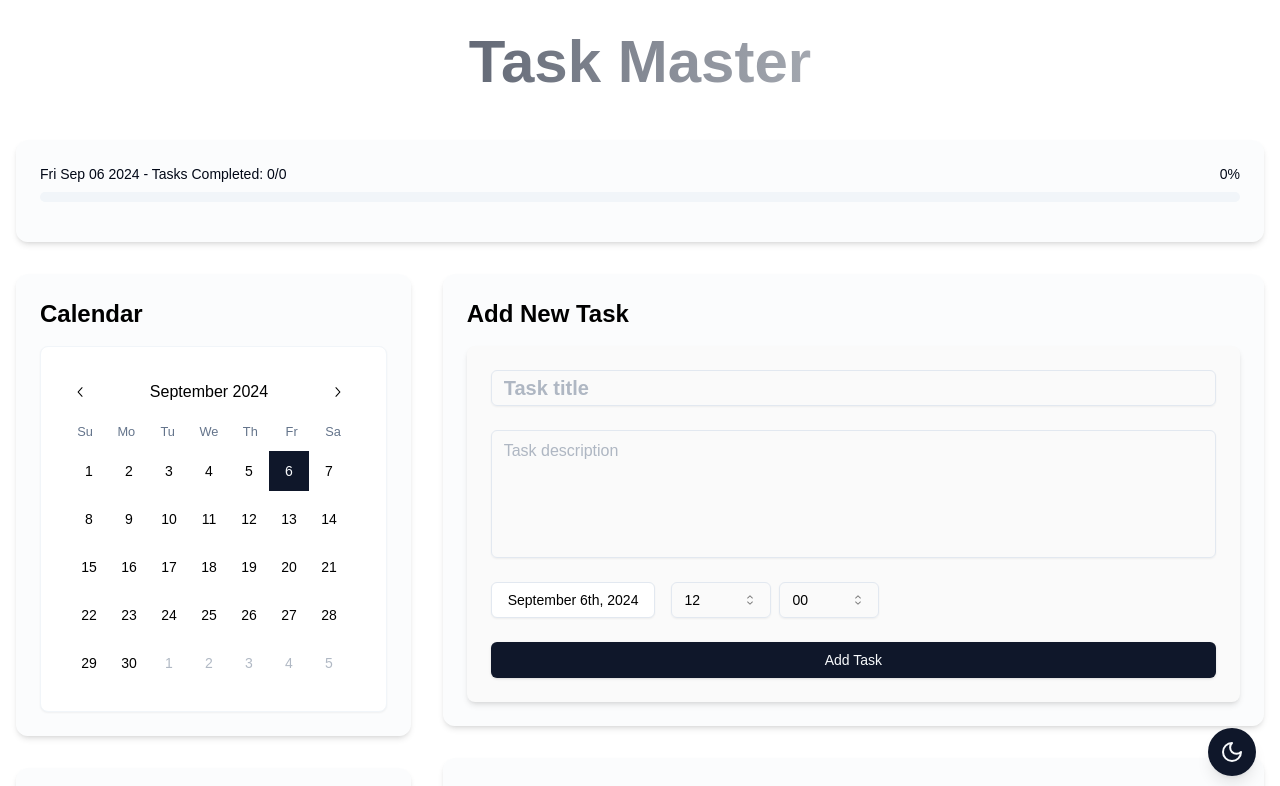
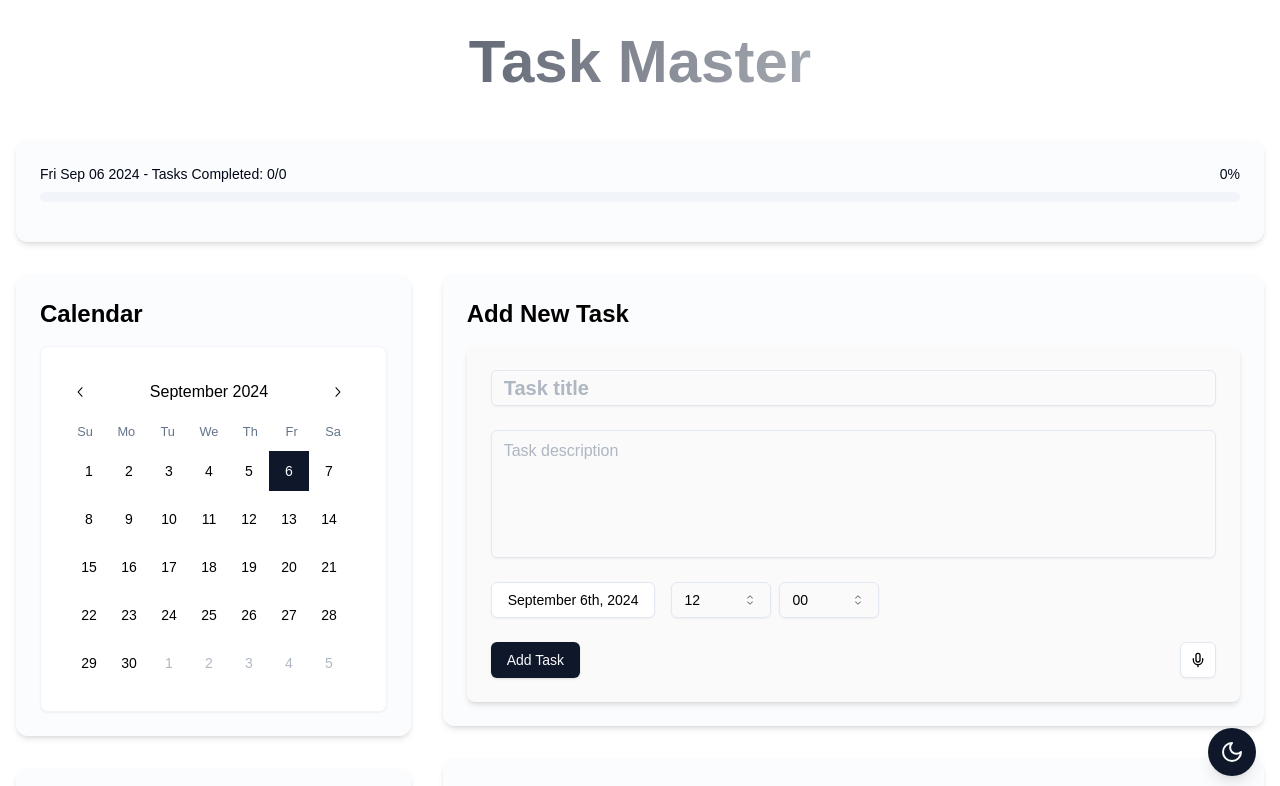
Before and after one commit to velgardey/task-master, a Next.js app: page / in a window 1280 px wide. Shown: the top 786 px of the page. Built offline with nearby package versions, Linux system fonts and the light colour scheme.

Commit message:
add voice assistant

```diff
--- a/src/components/TaskForm.tsx
+++ b/src/components/TaskForm.tsx
@@ -18,6 +18,7 @@ import {
   SelectTrigger,
   SelectValue,
 } from "@/components/ui/select";
+import VoiceAssistant from "./VoiceAssistant";
 
 interface TaskFormProps {
   onTaskAdded: () => void;
@@ -59,7 +60,6 @@ const TaskForm: React.FC<TaskFormProps> = ({ onTaskAdded, initialDate }) => {
     caption_label: "text-foreground dark:text-foreground font-medium",
     nav_button: "text-foreground dark:text-foreground",
   };
-
 
   return (
     <form
@@ -142,9 +142,12 @@ const TaskForm: React.FC<TaskFormProps> = ({ onTaskAdded, initialDate }) => {
           </Select>
         </div>
       </div>
-      <Button type="submit" className="w-full">
+      <div className="flex items-center justify-between">
+        <Button type="submit" className="w-auto">
           Add Task
         </Button>
+        <VoiceAssistant onTaskAdded={onTaskAdded} />
+      </div>
     </form>
   );
 };
--- a/src/components/VoiceAssistant.tsx
+++ b/src/components/VoiceAssistant.tsx
@@ -0,0 +1,128 @@
+import React, { useState, useEffect, useRef } from 'react';
+import { Button } from './ui/button';
+import { Mic, MicOff } from 'lucide-react';
+import { v4 as uuidv4 } from 'uuid';
+import { saveTask } from '@/lib/tasks';
+
+interface VoiceAssistantProps {
+  onTaskAdded: () => void;
+}
+
+const VoiceAssistant: React.FC<VoiceAssistantProps> = ({ onTaskAdded }) => {
+  const [isListening, setIsListening] = useState(false);
+  const [transcript, setTranscript] = useState('');
+  const recognitionRef = useRef<SpeechRecognition | null>(null);
+
+  useEffect(() => {
+    if ('SpeechRecognition' in window || 'webkitSpeechRecognition' in window) {
+      const SpeechRecognition = window.SpeechRecognition || window.webkitSpeechRecognition;
+      recognitionRef.current = new SpeechRecognition();
+      recognitionRef.current.continuous = true;
+      recognitionRef.current.interimResults = true;
+
+      recognitionRef.current.onresult = (event) => {
+        const current = event.resultIndex;
+        const transcriptText = event.results[current][0].transcript;
+        setTranscript(transcriptText);
+      };
+
+      recognitionRef.current.onerror = (event) => {
+        console.error('Speech recognition error', event.error);
+        setIsListening(false);
+      };
+
+      recognitionRef.current.onend = () => {
+        setIsListening(false);
+      };
+
+      recognitionRef.current.onspeechend = () => {
+        if (recognitionRef.current) {
+          recognitionRef.current.stop();
+        }
+        setIsListening(false);
+      };
+    }
+
+    return () => {
+      if (recognitionRef.current) {
+        recognitionRef.current.stop();
+      }
+    };
+  }, []);
+
+  const toggleListening = () => {
+    if (isListening) {
+      stopListening();
+    } else {
+      startListening();
+    }
+  };
+
+  const startListening = () => {
+    setIsListening(true);
+    setTranscript('');
+    if (recognitionRef.current) {
+      recognitionRef.current.start();
+    }
+  };
+
+  const stopListening = () => {
+    setIsListening(false);
+    if (recognitionRef.current) {
+      recognitionRef.current.stop();
+    }
+    processVoiceCommand(transcript);
+  };
+
+  const processVoiceCommand = (command: string) => {
+    const lowercaseCommand = command.toLowerCase();
+    const dateTimeRegex = /(\d{1,2}(?::\d{2})?\s*(?:am|pm)?)\s*(today|tomorrow|on\s+\w+day)?/i;
+    const match = lowercaseCommand.match(dateTimeRegex);
+
+    if (match) {
+      const timeStr = match[1];
+      const dayStr = match[2] || 'today';
+
+      let dueDate = new Date();
+      if (dayStr.includes('tomorrow')) {
+        dueDate.setDate(dueDate.getDate() + 1);
+      } else if (dayStr.includes('on')) {
+        // Handle specific days of the week
+        const dayOfWeek = dayStr.split(' ')[1];
+        const daysOfWeek = ['sunday', 'monday', 'tuesday', 'wednesday', 'thursday', 'friday', 'saturday'];
+        const targetDay = daysOfWeek.indexOf(dayOfWeek.toLowerCase());
+        const currentDay = dueDate.getDay();
+        const daysUntilTarget = (targetDay - currentDay + 7) % 7;
+        dueDate.setDate(dueDate.getDate() + daysUntilTarget);
+      }
+
+      const [hours, minutes] = timeStr.split(':').map(Number);
+      dueDate.setHours(hours, minutes || 0, 0, 0);
+
+      const newTask = {
+        id: uuidv4(),
+        title: lowercaseCommand.replace(dateTimeRegex, '').trim(),
+        description: '',
+        dueDate,
+        completed: false,
+        notes: '',
+      };
+
+      saveTask(newTask);
+      onTaskAdded();
+      setTranscript('');
+    }
+  };
+
+  return (
+    <div className="flex items-center space-x-2">
+      <Button onClick={toggleListening} variant="outline" size="icon">
+        {isListening ? <MicOff className="h-4 w-4" /> : <Mic className="h-4 w-4" />}
+      </Button>
+      {isListening && <p className="text-sm text-muted-foreground">Listening...</p>}
+      {transcript && <p className="text-sm">{transcript}</p>}
+    </div>
+  );
+};
+
+export default VoiceAssistant;
```
Also changed, not shown: src/app/page.tsx (+15 -4 lines), src/types/global.d.ts (added, +71 -0 lines), src/styles/globals.css (deleted). Lines whose indentation alone changed are shown as unchanged.
